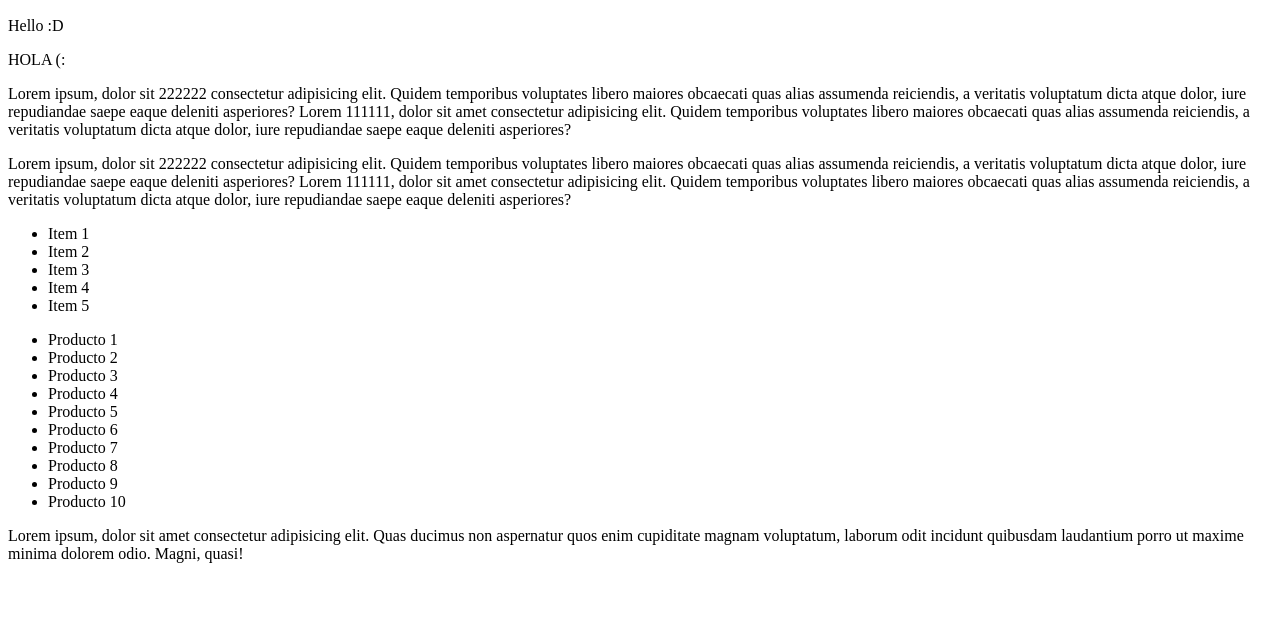
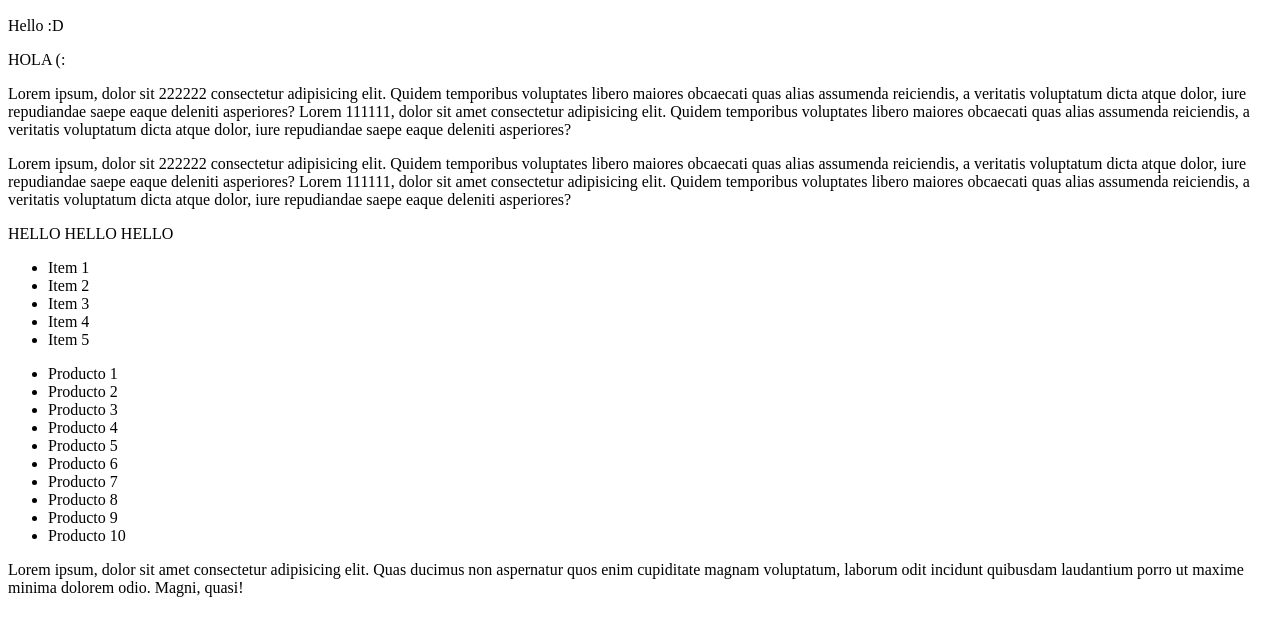
Before and after one commit to vickiereynoso/git_pnt2, a plain HTML site: page index.html in a window 1280 px wide. Shown: the part 110-746 px from the top of the page. Drawn offline with Linux system fonts and the light colour scheme.

Commit message:
Fusion de master y rama 1

```diff
--- a/index.html
+++ b/index.html
@@ -24,6 +24,8 @@
         Lorem ipsum, dolor sit 222222 consectetur adipisicing elit. Quidem temporibus voluptates libero maiores obcaecati quas alias assumenda reiciendis, a veritatis voluptatum dicta atque dolor, iure repudiandae saepe eaque deleniti asperiores?
         Lorem 111111, dolor sit amet consectetur adipisicing elit. Quidem temporibus voluptates libero maiores obcaecati quas alias assumenda reiciendis, a veritatis voluptatum dicta atque dolor, iure repudiandae saepe eaque deleniti asperiores?
     </p>
+
+    <p>HELLO HELLO HELLO</p>
 
     <ul>
         <li>Item 1</li>
```
